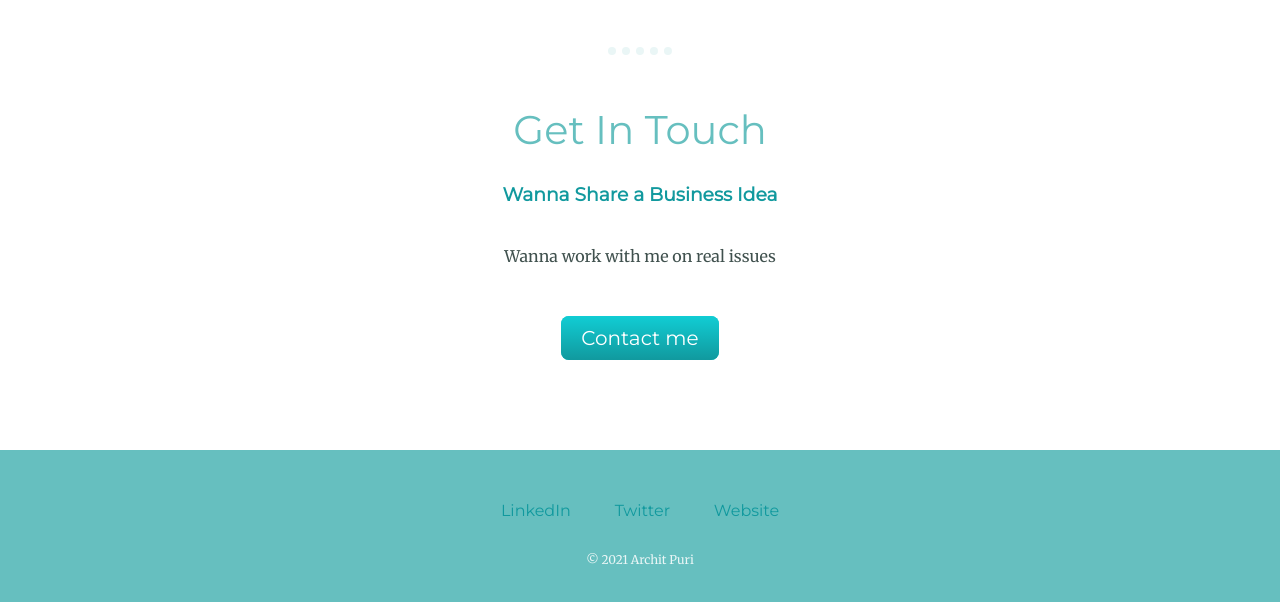
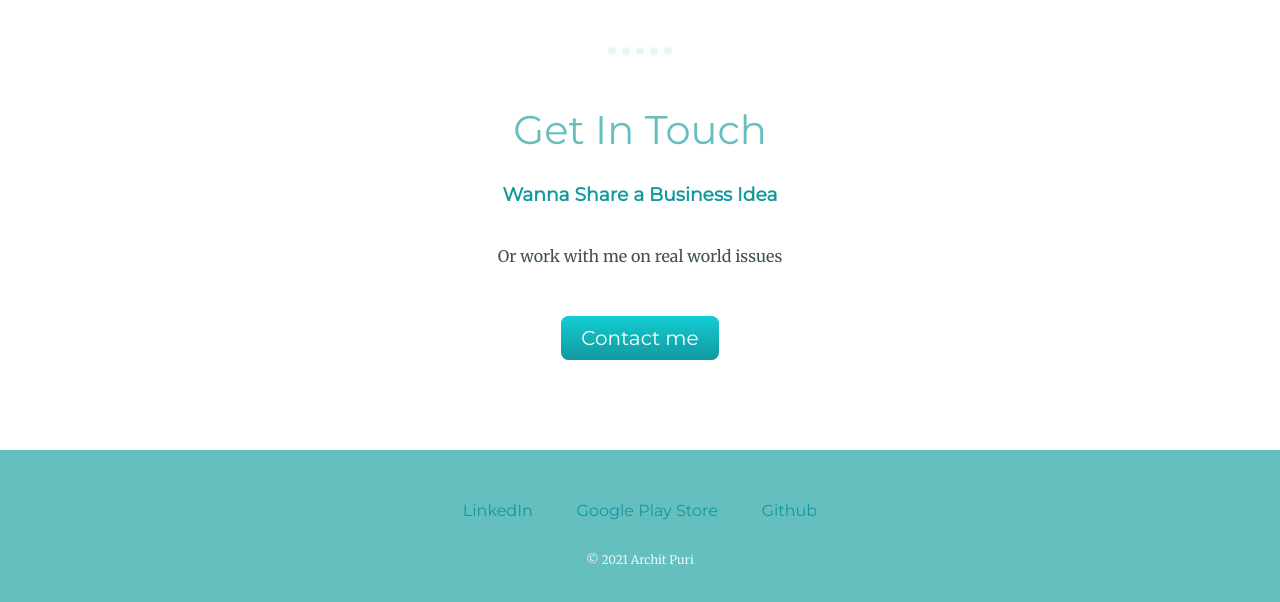
Before and after one commit to architpuri/personal-site, a plain HTML site: page index.html in a window 1280 px wide. Shown: the part 1686-2288 px from the top of the page. Drawn offline with Linux system fonts and the light colour scheme.

Commit message:
Update index.html

```diff
--- a/index.html
+++ b/index.html
@@ -11,7 +11,7 @@
     <div class="top-container">
       <img class="top-cloud"src="images/cloud.png" alt="cloud-img">
       <h1>I'm Archit</h1>
-      <h2>a programmer</h2>
+      <h2>a application developer</h2>
       <img class="bottom-cloud"src="images/cloud.png" alt="cloud-img">
       <img src="images/mountain.png" alt="mountain-img">
     </div>
@@ -27,26 +27,26 @@
         <div class="skill-row">
           <img class="computer-img" src="images/computer.png" alt="code-pic">
           <h3>Spring Backend Development</h3>
-          <p>Currently working as a full-time software developer with JP Morgan & Chase,Bengaluru. Started Coding because I wanted to solve problems using tech solutions.</p>
+          <p>Currently working as a full-time software developer with JP Morgan & Chase, Bengaluru. Started Coding because I wanted to solve problems using tech solutions.</p>
         </div>
         <div class="skill-row">
           <img class = "android-img" src="https://media.giphy.com/media/UQJlZ2OcaCA2RLfGiZ/giphy.gif" alt="android-bot-pic"/>
           <h3>Android Design & Development</h3>
-          <p>Built Numerous Applications for Google Play Store. Started working on these applications when I was 18.Learnt everything from scratch and built completely.</p>
+          <p>Built Numerous Applications for Google Play Store. Started working on these applications when I was 18. Learnt everything from scratch and built completely.</p>
         </div>
       </div>
       <hr class ="seperator">
       <div class="contact-me">
         <h2>Get In Touch</h2>
         <h3>Wanna Share a Business Idea</h3>
-        <p class ="contact-message">Wanna work with me on real issues</p>
+        <p class ="contact-message">Or work with me on real world issues</p>
         <a class="btn" href="mailto:architpuri.7@gmail.com">Contact me</a>
       </div>
     </div>
     <div class="bottom-container">
-      <a class="footer-link" href="https://www.linkedin.com/">LinkedIn</a>
-      <a class="footer-link" href="https://twitter.com/">Twitter</a>
-      <a class="footer-link" href="https://www.appbrewery.co/">Website</a>
+      <a class="footer-link" href="https://www.linkedin.com/in/architpuri/">LinkedIn</a>
+      <a class="footer-link" href="https://play.google.com/store/apps/developer?id=ARCHIT+PURI">Google Play Store</a>
+      <a class="footer-link" href="https://github.com/architpuri">Github</a>
       <p class = "copyright">© 2021 Archit Puri</p>
     </div>
   </body>
```
